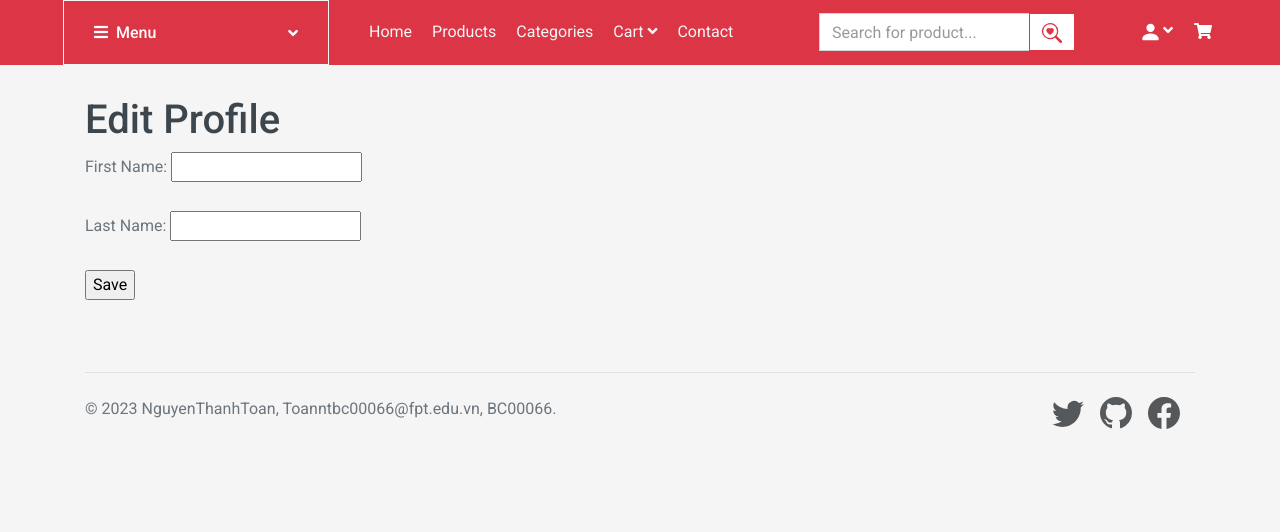
After one commit to ToanBD01502/bc00066_semiproject, a Symfony app: template templates/homepage/settings.html.twig in a window 1280 px wide. The commit adds this page. Shown: the top 532 px of the page. Run offline with Twig, Linux system fonts and the light colour scheme; the template is opened without the code that fills it, so the values that code supplies are empty; some libraries are stand-ins or nearby versions.

Commit message:
update search product function

```diff
--- a/public/js/main.js
+++ b/public/js/main.js
@@ -18,6 +18,24 @@
         $(window).resize(toggleNavbarMethod);
     });
 
+    $(document).ready(function() {
+        $("#add-to-cart").click(function() {
+          // Get the product ID from the button's data-product-id attribute.
+          var productId = $(this).data("product-id");
+
+          // Add the product to the cart.
+          $.ajax({
+            url: "/cart/add",
+            data: {
+              productId: productId
+            },
+            success: function() {
+              // Show a success message.
+              alert("Product added to cart.");
+            }
+          });
+        });
+      });
 
     // Back to top button
     $(window).scroll(function () {
--- a/templates/base.html.twig
+++ b/templates/base.html.twig
@@ -76,20 +76,16 @@
               <a href="{{ path('app_contact')}}" class="nav-item nav-link">Contact</a>
             </div>
             <div class="col-lg-4 col-6 text-left mr-5">
-              <form action="">
-                <div class="input-group">
-                  <input type="text" class="form-control" placeholder="Search for products">
-                  <div class="input-group-append">
-                    <span class="input-group-text bg-light text-primary">
-                      <svg xmlns="http://www.w3.org/2000/svg" width="20" height="20" fill="currentColor" class="bi bi-search-heart" viewBox="0 0 16 16">
+              <form action="{{ path('search_products') }}" method="GET">
+                  <div class="input-group">
+                      <input type="text" name="keyword" class="form-control" placeholder="Search for product..." />
+                      <button type="submit" class="btn btn-light btn-outline-danger"><svg xmlns="http://www.w3.org/2000/svg" width="20" height="20" fill="currentColor" class="bi bi-search-heart" viewBox="0 0 16 16">
                         <path d="M6.5 4.482c1.664-1.673 5.825 1.254 0 5.018-5.825-3.764-1.664-6.69 0-5.018Z"/>
                         <path d="M13 6.5a6.471 6.471 0 0 1-1.258 3.844c.04.03.078.062.115.098l3.85 3.85a1 1 0 0 1-1.414 1.415l-3.85-3.85a1.007 1.007 0 0 1-.1-.115h.002A6.5 6.5 0 1 1 13 6.5ZM6.5 12a5.5 5.5 0 1 0 0-11 5.5 5.5 0 0 0 0 11Z"/>
-                      </svg>
-                    </span>
+                      </svg></button>
                   </div>
-                </div>
               </form>
-            </div>
+          </div>
 
             <div class="nav-item dropdown mr-1">
               {% if app.user %}
@@ -99,7 +95,7 @@
               </svg><i class="fa fa-angle-down text-light"></i></a>
                 <div class="dropdown-menu rounded-0 border-0 m-0 aria-labelledby="userDropdown"">
                   <a href="{{ path('profile') }}" class="dropdown-item">Profile</a>
-                  <a href="#" class="dropdown-item">Settings</a>
+                  <a href="{{ path('edit_profile') }}" class="dropdown-item">Settings</a>
                   <a class="dropdown-item" href="{{ path('app_logout') }}">Logout</a>
                 </div>
               {% else %}
--- a/templates/homepage/index.html.twig
+++ b/templates/homepage/index.html.twig
@@ -127,7 +127,7 @@
                     </div>
                     <div class="btn" title="Add to cart">
                         <form method="post" action="{{ path('app_cart_add', {'product_id': sp.getId()}) }}">
-                            <button class="btn btn-outline-danger btn-light rounded-2 pl-3 pr-3" type="submit">
+                            <button class="btn btn-outline-danger btn-light rounded-2 pl-3 pr-3" type="submit" id="add-to-cart">
                                 <i class="bi bi-bag-plus-fill"></i>
                             </button>
                         </form>
--- a/templates/homepage/profile.html.twig
+++ b/templates/homepage/profile.html.twig
@@ -41,6 +41,7 @@
                   <div class="col-6 mb-3">
                     <h6>Most Viewed</h6>
                     <p class="text-muted">Dolor sit amet</p>
+                    <a href="{{ path('edit_profile') }}">Edit Profile</>
                   </div>
                 </div>
                 <div class="d-flex justify-content-start">
--- /dev/null
+++ b/templates/homepage/settings.html.twig
@@ -0,0 +1,29 @@
+
+{% extends 'base.html.twig' %}
+
+{% block title %}Edit Profile{% endblock %}
+
+{% block stylesheets %}
+<link href="https://cdn.jsdelivr.net/npm/bootstrap@5.3.0/dist/css/bootstrap.min.css" rel="stylesheet"
+    integrity="sha384-9ndCyUaIbzAi2FUVXJi0CjmCapSmO7SnpJef0486qhLnuZ2cdeRhO02iuK6FUUVM" crossorigin="anonymous">
+<script src="https://cdn.jsdelivr.net/npm/bootstrap@5.3.0/dist/js/bootstrap.bundle.min.js"
+    integrity="sha384-geWF76RCwLtnZ8qwWowPQNguL3RmwHVBC9FhGdlKrxdiJJigb/j/68SIy3Te4Bkz"
+    crossorigin="anonymous"></script>
+<link rel="stylesheet" href="{{asset('css/style.css')}}" />
+{% endblock %}
+
+{% block body %}
+<div class="container mt-5">
+    <h1>Edit Profile</h1>
+
+    <form method="post" action="{{ path('edit_profile') }}">
+        <label for="first_name">First Name:</label>
+        <input type="text" id="first_name" name="first_name" value="{{ user.firstName }}" required>
+        <br><br>
+        <label for="last_name">Last Name:</label>
+        <input type="text" id="last_name" name="last_name" value="{{ user.lastName }}" required>
+        <br><br>
+        <input type="submit" value="Save">
+    </form>
+</div>
+{% endblock %}
```
Also changed, not shown: src/Controller/HomepageController.php (+39 -2 lines), src/Form/UserType.php (added, +33 -0 lines), src/Repository/SanPhamRepository.php (+9 -0 lines).
